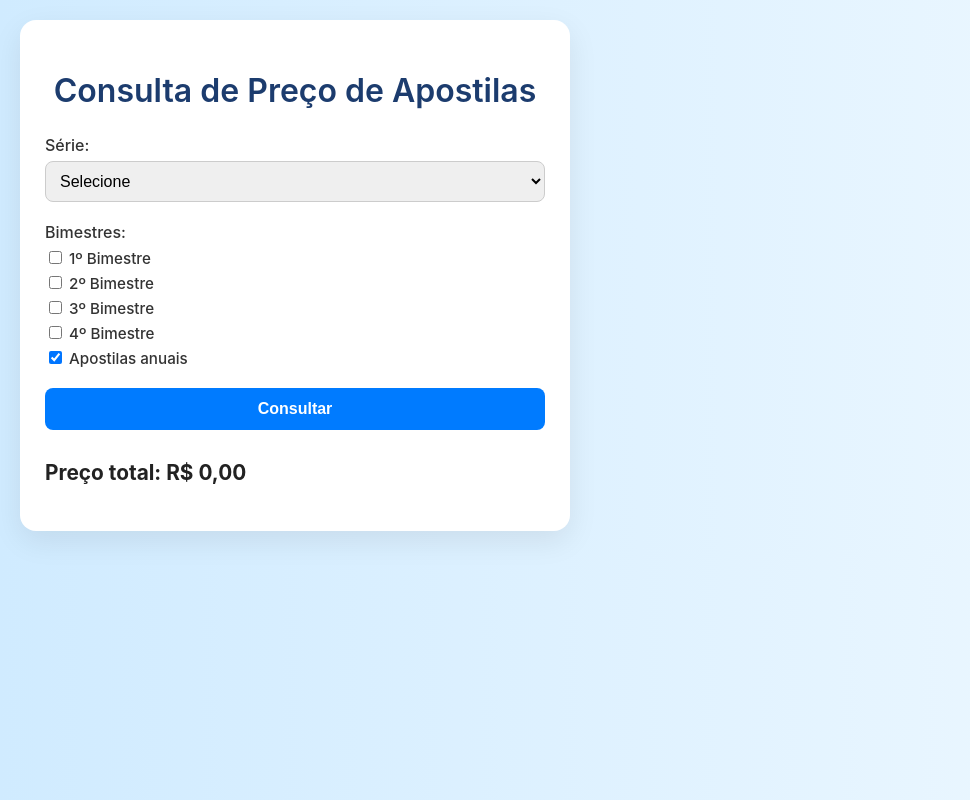
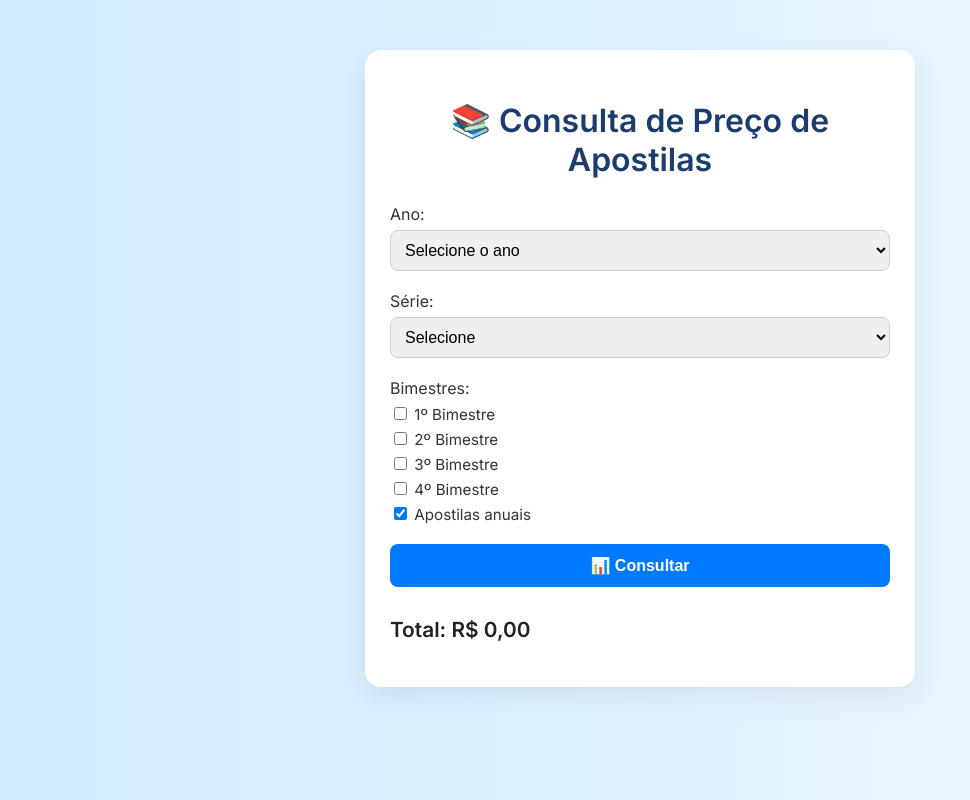
Before and after one commit to diego-oliveira25/consulta-apostilas, a Python web app: template templates/index.html in a window 1280 px wide. Shown: the whole page, without its empty margins (0-970 px from the left). Run offline with Jinja, Linux system fonts and the light colour scheme; the template is opened without the code that fills it, so the values that code supplies are empty.

Commit message:
Add files via upload

```diff
--- a/templates/index.html
+++ b/templates/index.html
@@ -1,15 +1,27 @@
 <!DOCTYPE html>
 <html lang="pt-br">
 <head>
-  <meta charset="UTF-8">
-  <meta name="viewport" content="width=device-width, initial-scale=1">
+  <meta charset="UTF-8" />
+  <meta name="viewport" content="width=device-width, initial-scale=1" />
   <title>Consulta de Apostilas</title>
+  <link href="https://fonts.googleapis.com/css2?family=Inter:wght@400;600&display=swap" rel="stylesheet">
   <link rel="stylesheet" href="{{ url_for('static', filename='style.css') }}">
   <script src="{{ url_for('static', filename='script.js') }}" defer></script>
 </head>
 <body>
+  <div class="wrapper">
     <div class="container">
-    <h1>Consulta de Preço de Apostilas</h1>
+      <h1>📚 Consulta de Preço de Apostilas</h1>
+
+      <div class="form-group">
+        <label for="ano">Ano:</label>
+        <select id="ano">
+          <option value="">Selecione o ano</option>
+          {% for a in anos %}
+            <option value="{{ a }}">{{ a }}</option>
+          {% endfor %}
+        </select>
+      </div>
 
       <div class="form-group">
         <label for="serie">Série:</label>
@@ -32,11 +44,12 @@
         </div>
       </div>
 
-    <button class="btn" onclick="consultar()">Consultar</button>
+      <button class="btn" onclick="consultar()">📊 Consultar</button>
 
       <div class="resultado">
-      <h2 id="total">Preço total: R$ 0,00</h2>
-      <ul id="lista"></ul>
+        <h2 id="total">Total: R$ 0,00</h2>
+        <div id="lista" class="lista-cards"></div>
+      </div>
     </div>
   </div>
 </body>
```
Lines whose indentation alone changed are shown as unchanged.
